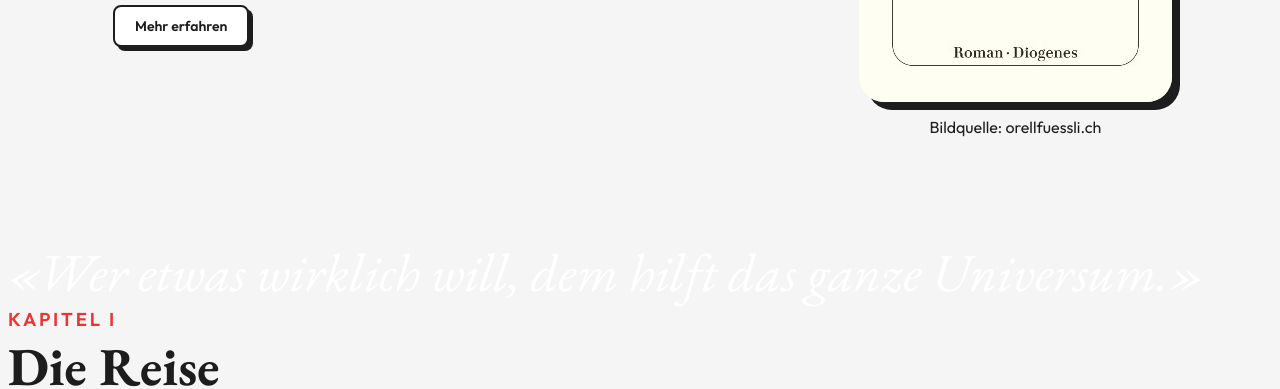
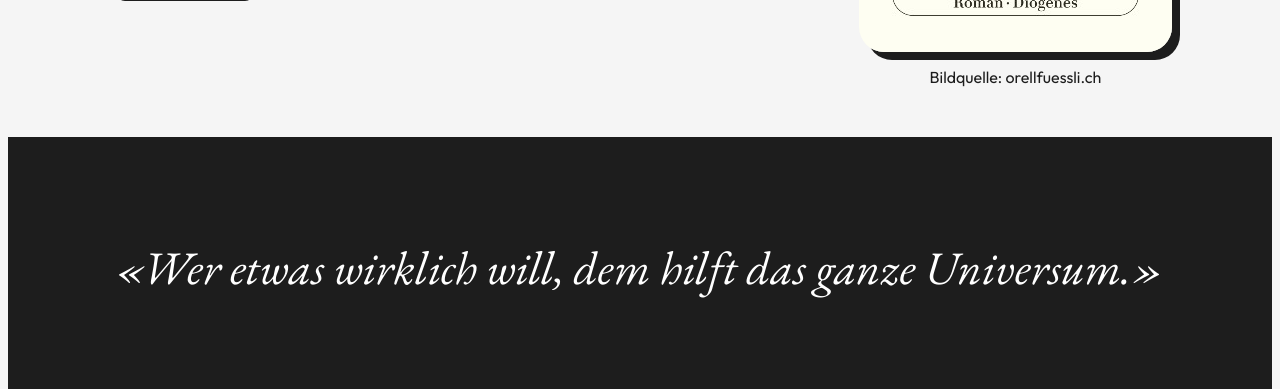
Before and after one commit to sevy-fae/IM1_Alchimist_Faessler, a plain HTML site: page index.html in a window 1280 px wide. Shown: the part 567-956 px from the top of the page. Drawn offline with Linux system fonts and the light colour scheme.

Commit message:
anpassungen hero

```diff
--- a/css/style.css
+++ b/css/style.css
@@ -49,6 +49,10 @@ html {
 header {
     border-bottom: 2px solid var(--text);
     padding: 0 100px 0 100px;
+    position: sticky;
+    top: 0;
+    background: var(--background);
+    z-index: 10;
 }
 
 /*Navigationselemente*/
@@ -132,11 +136,6 @@ h3 {
     margin: 0;
 }
 
-.quote-txt {
-    font-family: "EB Garamond Italic", serif;
-    font-size: 40pt;
-    color: var(--surface);
-}
 /*Fliesstext*/
 p {
     font-family: "Outfit", sans-serif;
@@ -183,7 +182,7 @@ p {
      flex-direction: row;
      justify-content: space-between;
      align-items: center;
-     padding: 100px;
+     padding:  50px 100px 50px 100px;
      gap: 250px;
 
      img {
@@ -205,4 +204,12 @@ p {
  }
  .quote-div {
      scroll-margin-top: 32px;
+     background-color: var(--text);
+     padding: 100px 50px 100px 50px;
  }
+.quote-txt {
+    font-family: "EB Garamond Italic", serif;
+    font-size: 35pt;
+    color: var(--surface);
+    text-align: center;
+}
```
